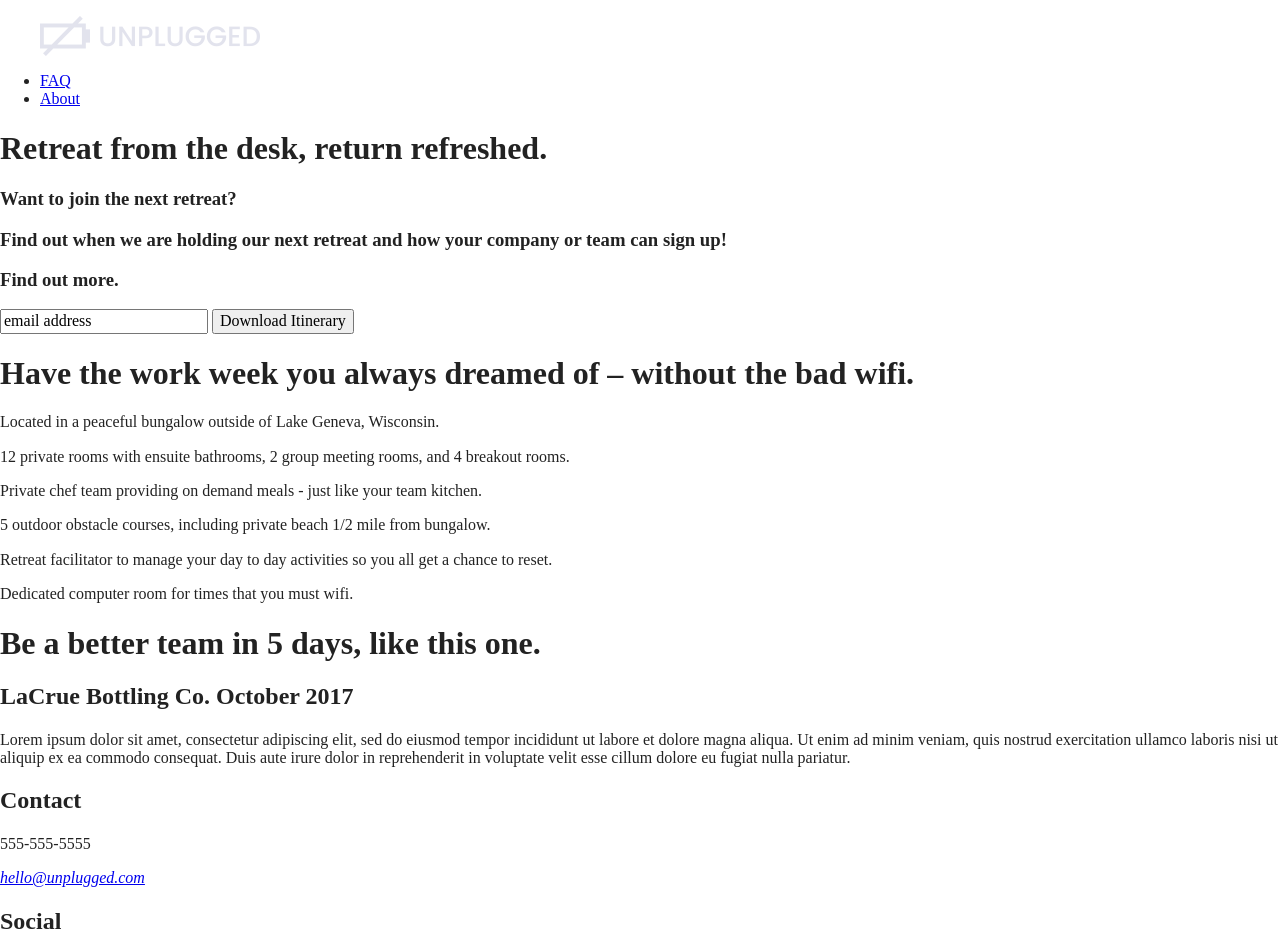
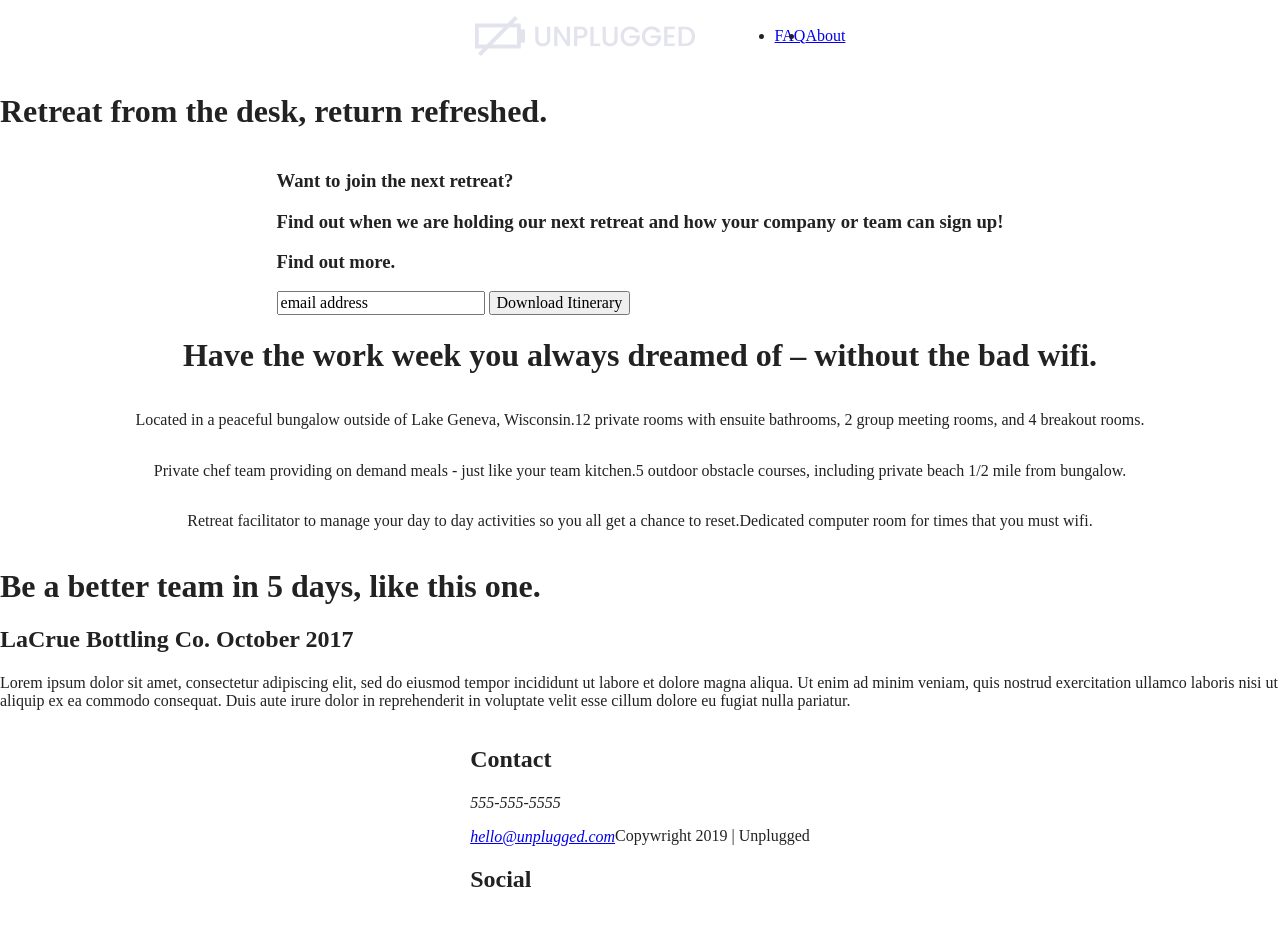
Before and after one commit to bengarris/unplugged-site, a website built with Parcel: page index.html in a window 1280 px wide. Shown: the top 949 px of the page. Built offline with nearby package versions, Linux system fonts and the light colour scheme.

Commit message:
Styles and flex css

```diff
--- a/css/main.css
+++ b/css/main.css
@@ -86,6 +86,137 @@ textarea {
 /* ==========================================================================
    Author's custom styles
    ========================================================================== */
+
+/* --------BASE HEADER and FOOTER STYLES -------- */
+
+header,
+ footer{
+   display: flex;
+   justify-content: center;
+   align-items: center;
+   flex-flow: row wrap;
+
+}
+
+
+header .content-wrapper {
+  display: flex;
+  justify-content: center;
+  align-items: center;
+  flex-flow: row wrap;
+}
+
+header figure {
+  display: flex;
+  justify-content: center;
+  align-items: center;
+}
+
+
+header nav {
+  display: flex;
+  justify-content: space-around;
+  align-items: center;
+  flex-flow: row wrap;
+}
+
+header nav ul {
+  display: flex;
+  justify-content: space-around;
+}
+
+footer .social-icons {
+  display: flex;
+  justify-content: space-around;
+  align-items: center;
+}
+
+footer .social-icons p {
+  display: flex;
+  justify-content: center;
+  align-items: center;
+}
+
+/* -------MOBILE STYLES - Homepage -------- */
+
+.hero-area {
+  display: flex;
+  justify-content: center;
+  flex-flow: row wrap;
+}
+      /*--- Aside ---*/
+aside {
+  display: flex;
+  justify-content: center;
+  align-items: center;
+  flex-flow: row wrap;
+}
+
+/* Features */
+
+.features {
+  display: flex;
+  justify-content: center;
+  flex-flow: row wrap;
+}
+
+.features .features-items {
+  display: flex;
+  justify-content: center;
+  align-items: center;
+  flex-flow: row wrap;
+}
+
+        /* ---- Review ----*/
+
+.reviews {
+  display:flex;
+  justify-content: center;
+  flex-flow: row wrap;
+}
+
+
+ /* --------- END MOBILE Homepage ------ */
+
+/*==============================================================================
+ About page
+ ===========================================================================*/
+
+ .mission {
+   display: flex;
+   justify-content: center;
+   align-items: center;
+   flex-flow: row wrap;
+ }
+
+ .contact-section {
+   display: flex;
+   justify-content: center;
+   align-items: center;
+   flex-flow: row wrap;
+ }
+
+
+/*=============================================================================
+faq
+=============================================================================*/
+
+.faq {
+  display: flex;
+  justify-content: center;
+  align-items: center;
+  flex-flow: row wrap;
+}
+
+.faq .content-wrapper {
+  display: flex;
+  justify-content: center;
+  align-items: center;
+  flex-flow: row wrap;
+}
+
+
+
 
 /* ==========================================================================
    Helper classes
--- a/index.html
+++ b/index.html
@@ -65,7 +65,7 @@
   </aside> <!--Aside ENDS -->
 
 <section class="features">
-    <div class="content-wrapper"> <!-- FEATURES Content -->
+    <div class="features-items"> <!-- FEATURES Content -->
       <h1>Have the work week you always dreamed of – without the bad wifi.</h1>
       <article>
         <p class="fontawesome-icon"></p>
@@ -129,8 +129,8 @@
     <div class="footer-content">
       <div class="contact">
         <h2>Contact</h2>
-          <p>555-555-5555</p>
           <address>
+            <p>555-555-5555</p>
             <a href="mailto:hello@unplugged.com" target="_blank">hello@unplugged.com</a>
           </address>
         </div>
```
Also changed, not shown: faq/index.html (+1 -1 lines).
